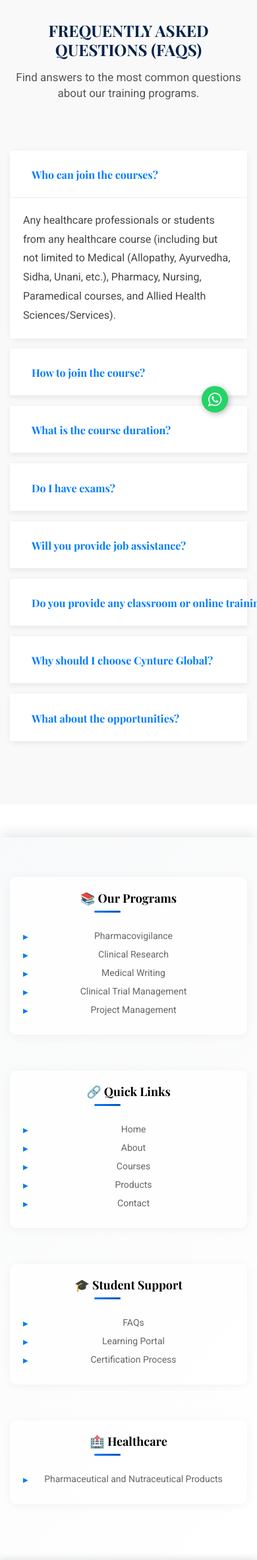
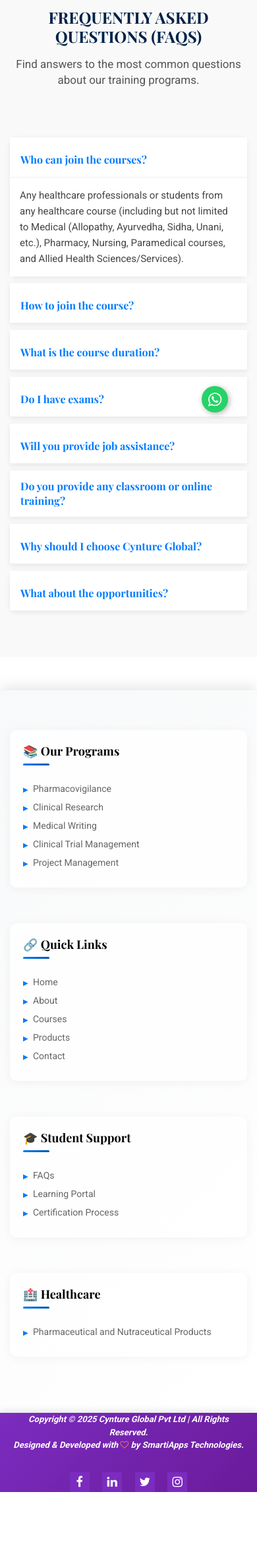
Before and after one commit to Kamalesh0145/pharmacovigilancecourse, a PHP site: page /faq.php in a window 390 px wide; the page is wider, and only the part inside the window is pictured. Shown: the part 119-2483 px from the top of that part at 66% size. After the commit the page ends 2380 px from the top of that part, so only its background shows below. Run offline with PHP 8.4, Linux system fonts and the light colour scheme; some libraries are stand-ins or nearby versions.

Commit message:
UI style alingnment changes

```diff
--- a/faq.php
+++ b/faq.php
@@ -212,11 +212,29 @@
 }
 
 @media (max-width: 768px) {
+  .faq_area {
+    padding: 60px 0;
+  }
   .faq_area .main_title h2 {
     font-size: 24px;
   }
+  .faq_area .card-header {
+    padding: 12px 15px;
+  }
   .faq_area .card-header button {
     font-size: 16px;
+    line-height: 1.4;
+    padding: 0;
+    white-space: normal;
+    word-wrap: break-word;
+  }
+  .faq_area .card-body {
+    padding: 15px;
+    font-size: 15px;
+    line-height: 1.6;
+  }
+  .faq_area .accordion .card {
+    margin-bottom: 10px;
   }
 }
 </style>
--- a/includes/footer.php
+++ b/includes/footer.php
@@ -100,20 +100,24 @@
             left: 0 !important;
             width: 40px !important;
             height: 3px !important;
-            background: linear-gradient(90deg, #007bff, #0056b3) !important;
+            background: linear-gradient(45deg, #007bff, #0056b3) !important;
             border-radius: 2px !important;
         }
-        @media (max-width: 576px) {
-    .footer_title {
-        position: relative !important;
-        text-align: center !important;
-    }
 
-    .footer_title::after {
-        left:40% !important;
-        transform: translateX(-50%) !important;
-    }
-}
+        /* Mobile responsive styles */
+        @media (max-width: 768px) {
+            .footer-area .row {
+                justify-content: flex-start !important;
+            }
+            .footer-area .col-lg-3,
+            .footer-area .col-md-6,
+            .footer-area .col-sm-6 {
+                text-align: left !important;
+            }
+            .single-footer-widget {
+                text-align: left !important;
+            }
+        }
 
         .single-footer-widget {
             padding: 20px !important;
```
